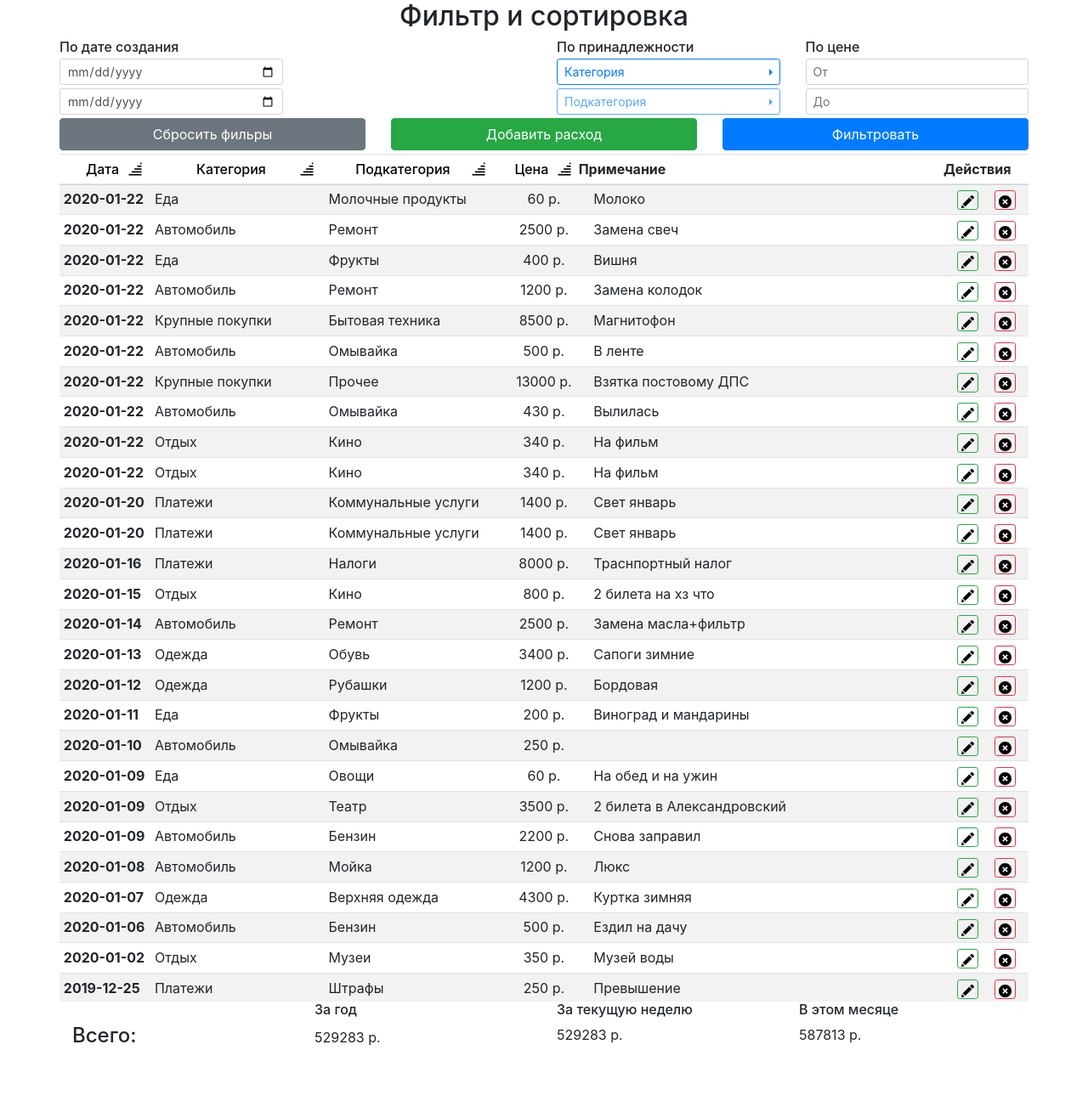
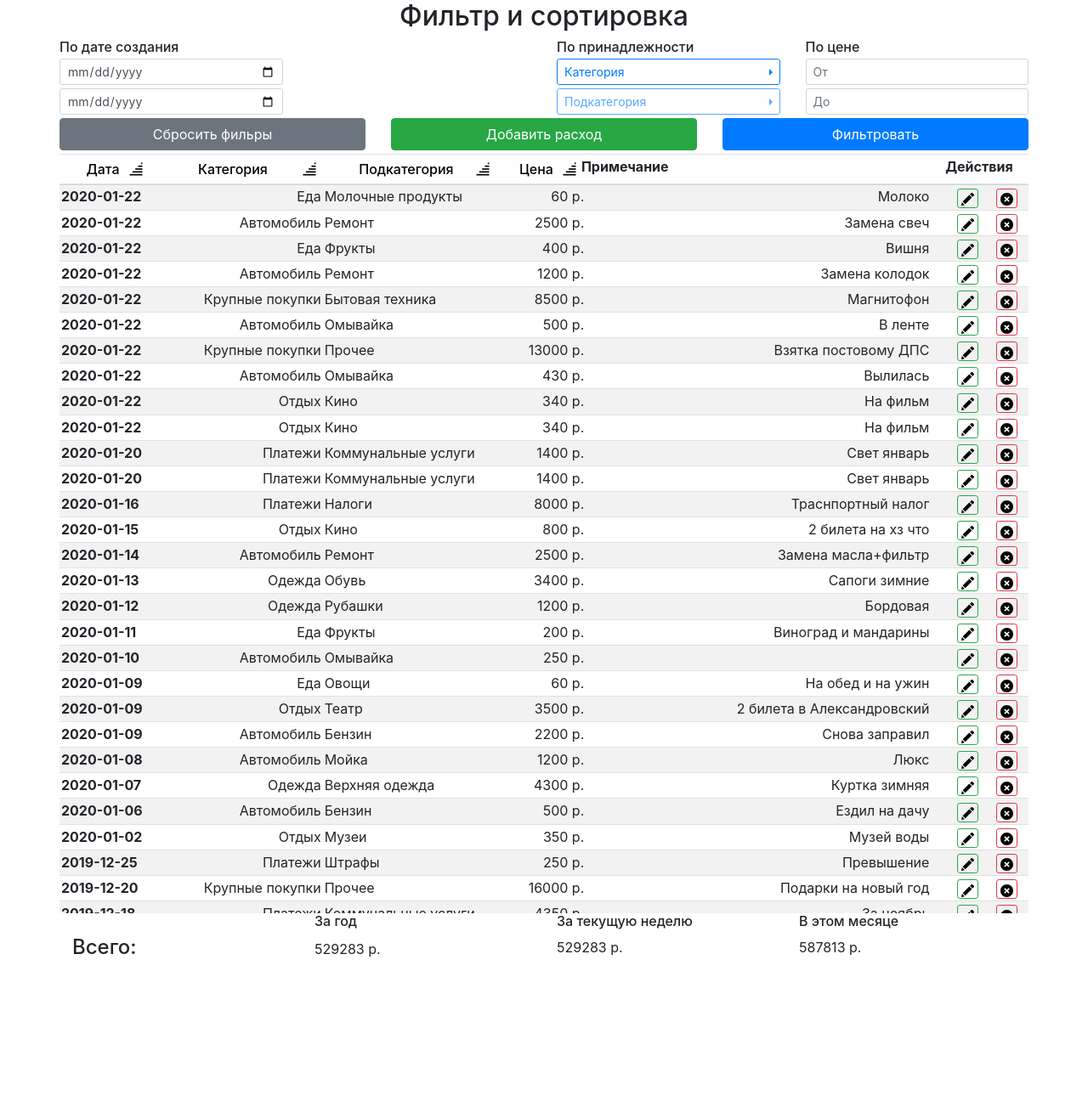
Before and after one commit to bahir24/organizer, a PHP site: page / in a window 1280 px wide. Shown: the part 89-1385 px from the top of the page at 85% size. Run offline with PHP 8.4, Linux system fonts and the light colour scheme; data comes from the database, SQL or seed files in the repository; both versions use the stored data as it was after the commit.

Commit message:
start migration + fix styles to desktop

```diff
--- a/app/stores/CategoryStore.php
+++ b/app/stores/CategoryStore.php
@@ -26,4 +26,7 @@ class CategoryStore extends StoreBase
 		$query = $this->pdo->prepare($sql);
 		$query->execute(['name' => $category->name, 'id' => $category->id]);
 	}
+	public function tableName(){
+		return $this->table;
+	}
 }
--- a/app/stores/StoreBase.php
+++ b/app/stores/StoreBase.php
@@ -127,4 +127,5 @@ class StoreBase
 		}
 		return $arr;
 	}
+
 }
--- a/css/main.css
+++ b/css/main.css
@@ -83,11 +83,11 @@ button {
 }
 
 .filter-input {
-  max-height: 19vh;
+  max-height: 24vh;
 }
 
 .table-wrapper {
-  max-height: 69vh;
+  max-height: 64vh;
   display: flex;
 }
 
@@ -105,6 +105,11 @@ th {
   text-overflow: ellipsis;
   position: relative;
   overflow: hidden;
+  padding: 2px !important;
+}
+
+td {
+  justify-content: flex-end;
 }
 
 td:last-child,
@@ -137,8 +142,12 @@ th:nth-child(5) {
 td:nth-child(4),
 th:nth-child(4) {
   flex: 0.5;
-  justify-content: center;
+  /* justify-content: center; */
   width: 90px;
+}
+td:nth-child(3),
+th:nth-child(3) {
+  justify-content: flex-start;
 }
 
 td:nth-child(4)::after {
@@ -154,7 +163,7 @@ tr {
 }
 
 .table-expenses {
-  max-height: 69vh;
+  max-height: 62vh;
   display: block;
   margin-bottom: 0 !important;
 }
@@ -168,7 +177,7 @@ tr {
 .table-expenses-body {
 display: block;
 position: relative;
-max-height: 65vh;
+max-height: 58vh;
 width: 100%;
   word-wrap: normal;
   overflow: auto;
--- a/index.php
+++ b/index.php
@@ -1,6 +1,11 @@
 <?php
 
 use app\core\Router;
+use app\stores\CategoryStore;
+use app\entities\CategoryEntity;
+use app\entities\SubcategoryEntity;
+use app\entities\ExpenseEntity;
+
 
 error_reporting(E_ALL);
 ini_set('display_errors', 1);
@@ -10,4 +15,39 @@ spl_autoload_register(function (string $className) {
   require_once ROOT . '/' . str_replace( '\\', '/', $className ) . '.php';
 });
 
+// if(file_exists('db/organizer.db')){
+//   $BaseMigration = new PDO('sqlite:' . 'db/organizer.db');
+//   $BaseMigration->SetAttribute(PDO::ATTR_ERRMODE, PDO::ERRMODE_EXCEPTION);
+//   $BaseMigration->SetAttribute(PDO::ATTR_DEFAULT_FETCH_MODE, PDO::FETCH_ASSOC);
+//   $sql = "SELECT * FROM sqlite_sequence";
+//   $query = $BaseMigration->query($sql);
+//   $arrTables = $query->fetchAll();
+//   foreach($arrTables as $countIndex => $table){
+//   $BaseMigration->SetAttribute(PDO::FETCH_COLUMN, 5);
+
+//   $sqlFields = "pragma table_info($table[name])";
+
+
+//   $queryFields = $BaseMigration->query($sqlFields);
+//   $arrFields[$countIndex] = $queryFields->fetchAll();
+//   }
+
+
+//   // echo $table1;
+
+//   $categoryModel = new CategoryEntity;
+//   $arrModelCategoryVars = array_keys(get_object_vars($categoryModel));
+//   $subcategoryModel = new SubcategoryEntity;
+//   $arrModelSubcategoryVars = array_keys(get_object_vars($categoryModel));
+//   $expenseModel = new ExpenseEntity;
+//   $arrModelExpenseVars = array_keys(get_object_vars($expenseModel));
+
+//   echo "<pre>";
+//   print_r($arrFields);
+//   echo "</pre>";
+
+// } else {
+//   echo 'here';
+// }
+
 Router::start();
```
Also changed, not shown: app/core/Router.php (line endings or trailing spaces), db/organizer.db.
